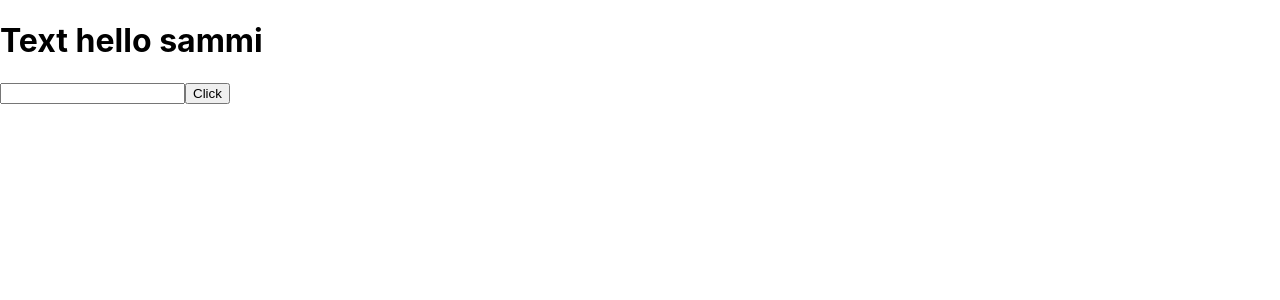
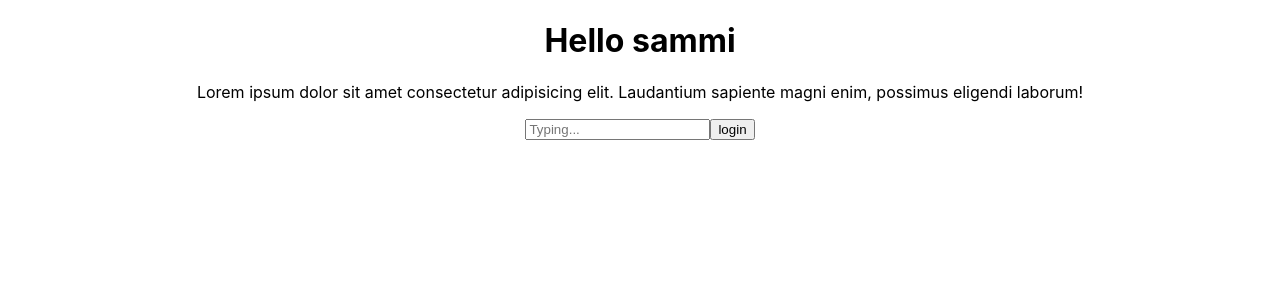
Before and after one commit to ayubxon1775/React_learn, a React (Create React App) app: page / in a window 1280 px wide. Shown: the top 300 px of the page. Built offline with nearby package versions, Linux system fonts and the light colour scheme.

Commit message:
added component learn code

```diff
--- a/src/App.js
+++ b/src/App.js
@@ -1,25 +1,42 @@
-import logo from './logo.svg';
 import './App.css';
 
+const Header = () => {
+  const text = "Hello Sammi"
+
+  const getText = text => {
+    return (
+      <div>
+    <h1>Hello {text}</h1>
+    <p>
+      Lorem ipsum dolor sit amet consectetur adipisicing elit. Laudantium sapiente magni enim, possimus eligendi laborum!
+    </p>
+  </div>
+    )
+  }
+
+  return <div> {getText('sammi')} </div>
+}
+const Field = () => {
+  const placeholder = 'Typing...'
+  const typeInput = "text"
+
+  return <input type= {typeInput} placeholder = {placeholder} />
+}
+
+const Button = () => {
+  const user = false
+  const login = 'login'
+
+  return <button>{user ? 'logout' : login }</button>
+}
 function App() {
   return (
-    <div className="App">
-      <header className="App-header">
-        <img src={logo} className="App-logo" alt="logo" />
-        <p>
-          Edit <code>src/App.js</code> and save to reload.
-        </p>
-        <a
-          className="App-link"
-          href="https://reactjs.org"
-          target="_blank"
-          rel="noopener noreferrer"
-        >
-          Learn React
-        </a>
-      </header>
-    </div>
-  );
+  <div className='App'>
+    <Header/>
+    <Field/>
+    <Button/>
+  </div>
+  )
 }
 
 export default App;
--- a/src/index.js
+++ b/src/index.js
@@ -3,13 +3,5 @@ import ReactDOM from 'react-dom/client';
 import './index.css';
 import App from './App';
 
-const text = 'hello sammi'
-const el = (
-  <div>
-    <h1 className='greeting'>Text {text}</h1>
-    <input type="text"/>
-    <button>Click</button>
-  </div>
-)
 const root = ReactDOM.createRoot(document.getElementById('root'));
-root.render(el);
+root.render(<App/>);
```
